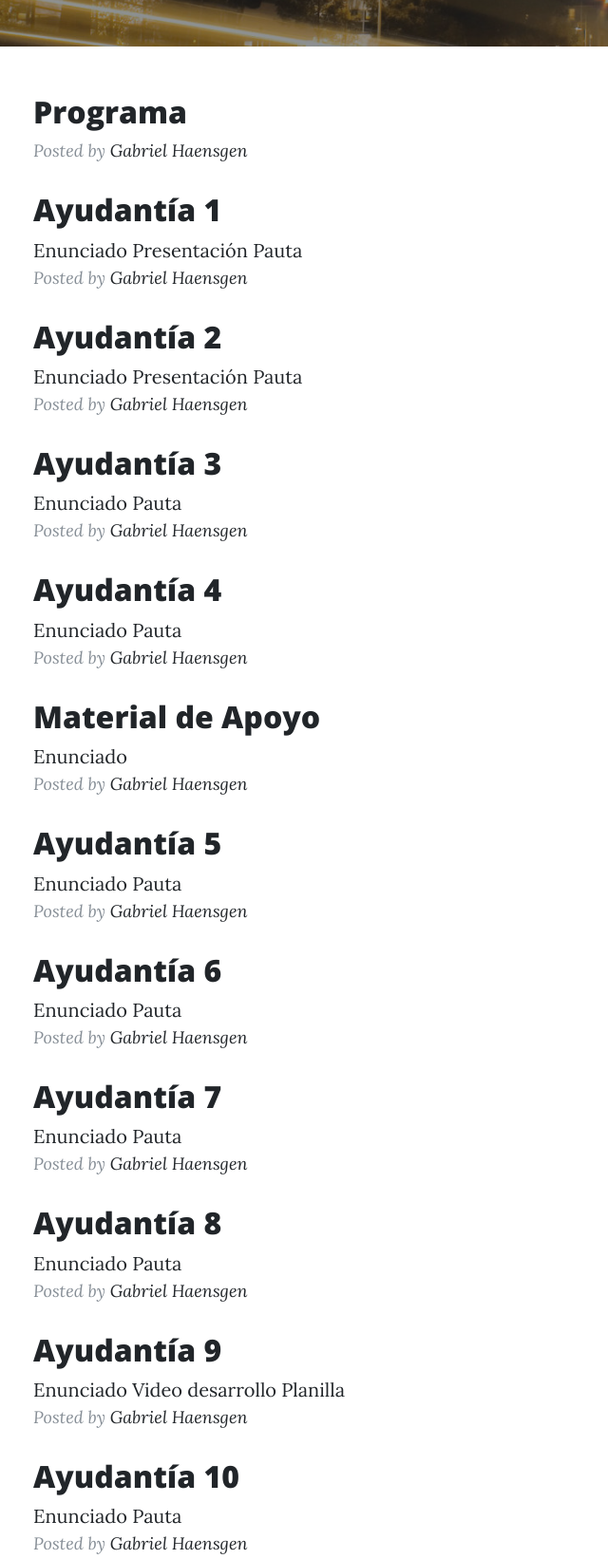
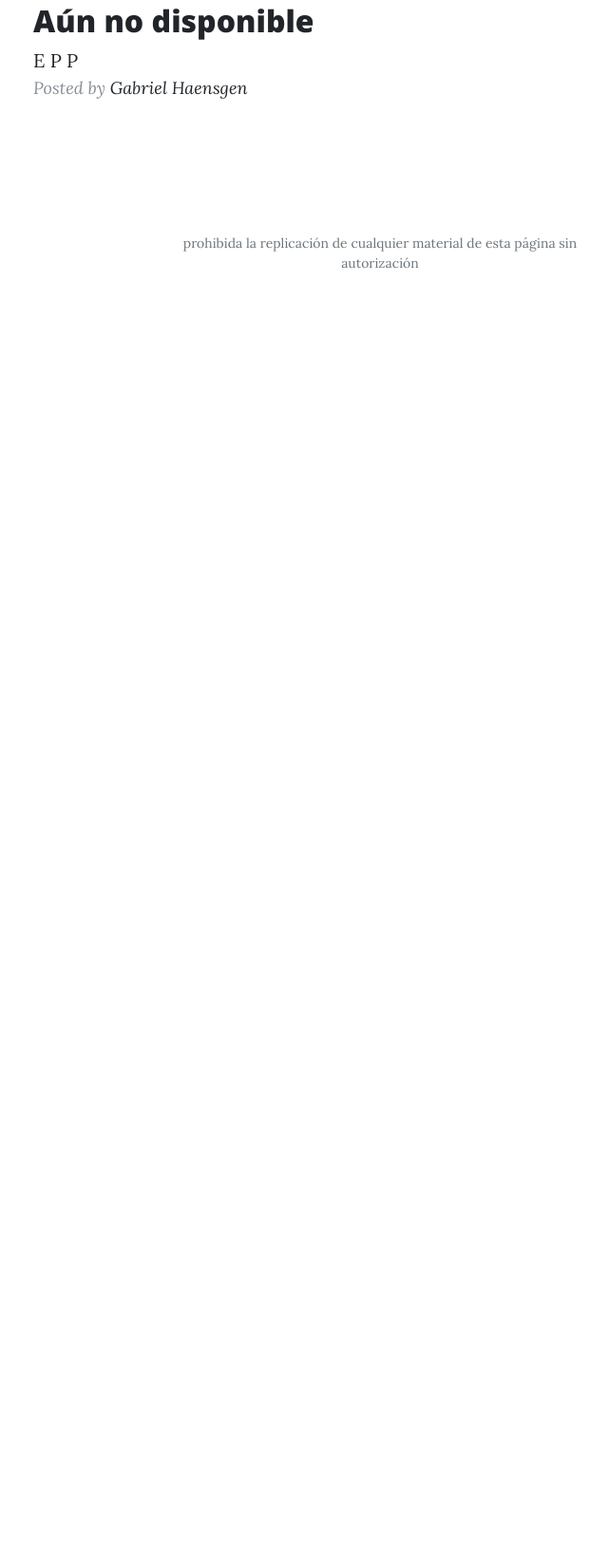
Before and after one commit to Haensgen/programacion, a website: page index.html in a window 1280 px wide. Shown: the part 606-2248 px from the top of the page at 95% size, without its empty margins (240-880 px from the left). After the commit the page ends 959 px from the top, so only its background shows below. Drawn offline with nearby package versions, Linux system fonts and the light colour scheme.

Commit message:
Update index.html

```diff
--- a/index.html
+++ b/index.html
@@ -8,7 +8,7 @@
   <meta name="description" content="">
   <meta name="author" content="">
 
-  <title>Introducción a las Finanzas</title>
+  <title>Programación</title>
 
   <!-- Bootstrap core CSS -->
   <link href="vendor/bootstrap/css/bootstrap.min.css" rel="stylesheet">
@@ -46,8 +46,8 @@
       <div class="row">
         <div class="col-lg-8 col-md-10 mx-auto">
           <div class="site-heading">
-            <h1>Introducción a las Finanzas</h1>
-            <span class="subheading">Profesor: Ezequiel Iturain, Ayudante: Gabriel Haensgen, 2019 (semestre primavera)</span>
+            <h1>Programación</h1>
+            <span class="subheading">Profesor: Manuel Moreau, Ayudante: Gabriel Haensgen, 2020 (semestre otoño)</span>
           </div>
         </div>
       </div>
@@ -59,96 +59,17 @@
     <div class="row">
       <div class="col-lg-8 col-md-10 mx-auto">
                             <div class="post-preview">
+
+
             <h2 class="post-title">
-            <a href='ayudantias/programa.docx'> Programa </a>
+             Aún no disponible
             </h2>
+             <a href='ayudantias/Ayudantia1n.pdf'>E</a>
+           <a href='ayudantias/presentación ayudantía1.html'>P</a>
+          <a href='ayudantias/Ayudantia1.pdf'>P</a>
          <p class="post-meta">Posted by
             <a href="https://haensgen.github.io">Gabriel Haensgen</a>
 
-
-            <h2 class="post-title">
-             Ayudantía 1
-            </h2>
-             <a href='ayudantias/Ayudantia1n.pdf'>Enunciado</a>
-           <a href='ayudantias/presentación ayudantía1.html'>Presentación</a>
-          <a href='ayudantias/Ayudantia1.pdf'>Pauta</a>
-         <p class="post-meta">Posted by
-            <a href="https://haensgen.github.io">Gabriel Haensgen</a>
-
-             <h2 class="post-title">
-              Ayudantía 2
-            </h2>
-        <a href='ayudantias/ayudantia 2.pdf'>Enunciado</a>
-        <a href='ayudantias/presentación ayudantía2.html'>Presentación</a>
-        <a href='ayudantias/ayudantia 2p.pdf'>Pauta</a>
-         <p class="post-meta">Posted by
-            <a href="https://haensgen.github.io">Gabriel Haensgen</a>
-
-             <h2 class="post-title">
-              Ayudantía 3
-            </h2>
-        <a href='ayudantias/ayudantía 3n.pdf'>Enunciado</a>
-        <a href='ayudantias/ayudantía 3.pdf'>Pauta</a>
-         <p class="post-meta">Posted by
-            <a href="https://haensgen.github.io">Gabriel Haensgen</a>
-
-           <h2 class="post-title">
-              Ayudantía 4
-            </h2>
-        <a href='ayudantias/ayudantía 4n.pdf'>Enunciado</a>
-        <a href='ayudantias/ayudantía 4.pdf'>Pauta</a>
-         <p class="post-meta">Posted by
-            <a href="https://haensgen.github.io">Gabriel Haensgen</a>
-              <h2 class="post-title">
-             Material de Apoyo
-            </h2>
-        <a href='ayudantias/material.pdf'>Enunciado</a>
-         <p class="post-meta">Posted by
-            <a href="https://haensgen.github.io">Gabriel Haensgen</a>
-            <h2 class="post-title">
-              Ayudantía 5
-            </h2>
-        <a href='ayudantias/ayudantia5.pdf'>Enunciado</a>
-         <a href='ayudantias/ayudantia5p.pdf'>Pauta</a>
-         <p class="post-meta">Posted by
-            <a href="https://haensgen.github.io">Gabriel Haensgen</a>
-           <h2 class="post-title">
-           Ayudantía 6
-            </h2>
-        <a href='ayudantias/ayudantia6e.pdf'>Enunciado</a>
-        <a href='ayudantias/ayudantia6.pdf'>Pauta</a>
-         <p class="post-meta">Posted by
-            <a href="https://haensgen.github.io">Gabriel Haensgen</a>
-             <h2 class="post-title">
-           Ayudantía 7
-            </h2>
-        <a href='ayudantias/ayudantia7.pdf'>Enunciado</a>
-        <a href='ayudantias/ayudantia7p.pdf'>Pauta</a>
-         <p class="post-meta">Posted by
-            <a href="https://haensgen.github.io">Gabriel Haensgen</a>
-           <h2 class="post-title">
-           Ayudantía 8
-            </h2>
-        <a href='ayudantias/ayudantia8.pdf'>Enunciado</a>
-        <a href='ayudantias/Pauta.pdf'>Pauta</a>
-         <p class="post-meta">Posted by
-            <a href="https://haensgen.github.io">Gabriel Haensgen</a>
-                      <h2 class="post-title">
-           Ayudantía 9
-            </h2>
-        <a href='ayudantias/ayudantia9.pdf'>Enunciado</a>
-        <a href="https://youtu.be/KY0_WMT5Qq0">Video desarrollo</a>
-        <a href='ayudantias/proyectados ayudantia.xlsx'>Planilla</a>
-         <p class="post-meta">Posted by
-            <a href="https://haensgen.github.io">Gabriel Haensgen</a>
-
-                              <h2 class="post-title">
-           Ayudantía 10
-            </h2>
-        <a href='ayudantias/ayudantia10.pdf'>Enunciado</a>
-        <a href='ayudantias/Pauta10.pdf'>Pauta</a>
-         <p class="post-meta">Posted by
-            <a href="https://haensgen.github.io">Gabriel Haensgen</a>
 
 
   <!-- Footer -->
```
